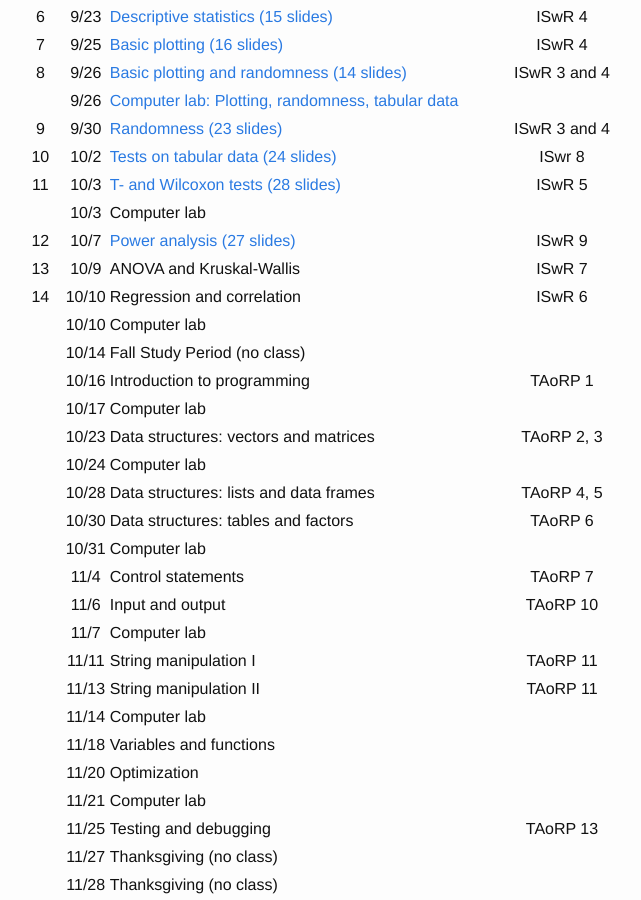
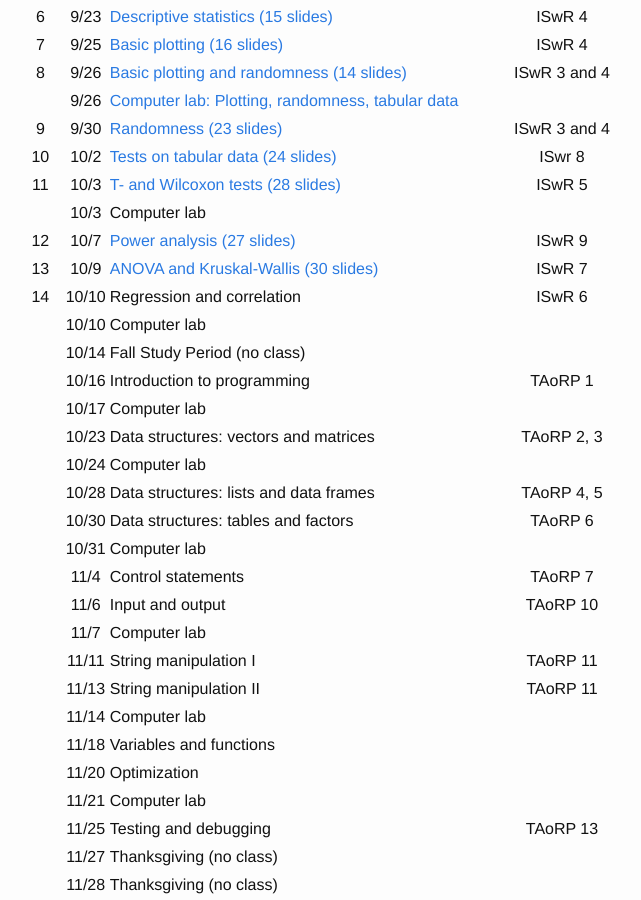
Before and after one commit to microbialinformatics/microbialinformatics.github.io, a Jekyll site: the page built from index.md, in a window 1280 px wide and 900 px high, scrolled down 2217 px. Shown: the whole window, without its empty margins (254-895 px from the left). Built offline with Jekyll 4.4.1, drawn with Linux system fonts in a browser that asks for light colours.

Commit message:
Update slide count for Lecture13

```diff
--- a/index.md
+++ b/index.md
@@ -63,7 +63,7 @@ Class	|	Date	|	Topic	|	Reading
 11	|	10/3	|	[T- and Wilcoxon tests (28 slides)](slides/Lecture11)	|	ISwR 5
 	|	10/3	|	Computer lab	|
 12	|	10/7	|	[Power analysis (27 slides)](slides/Lecture12)	|	ISwR 9
-13	|	10/9	|	ANOVA and Kruskal-Wallis	|	ISwR 7
+13	|	10/9	|	[ANOVA and Kruskal-Wallis (30 slides)](slides/Lecture13)	|	ISwR 7
 14	|	10/10	|	Regression and correlation	|	ISwR 6
 	|	10/10	|	Computer lab	|
 	|	10/14	|	Fall Study Period (no class)	|
```
